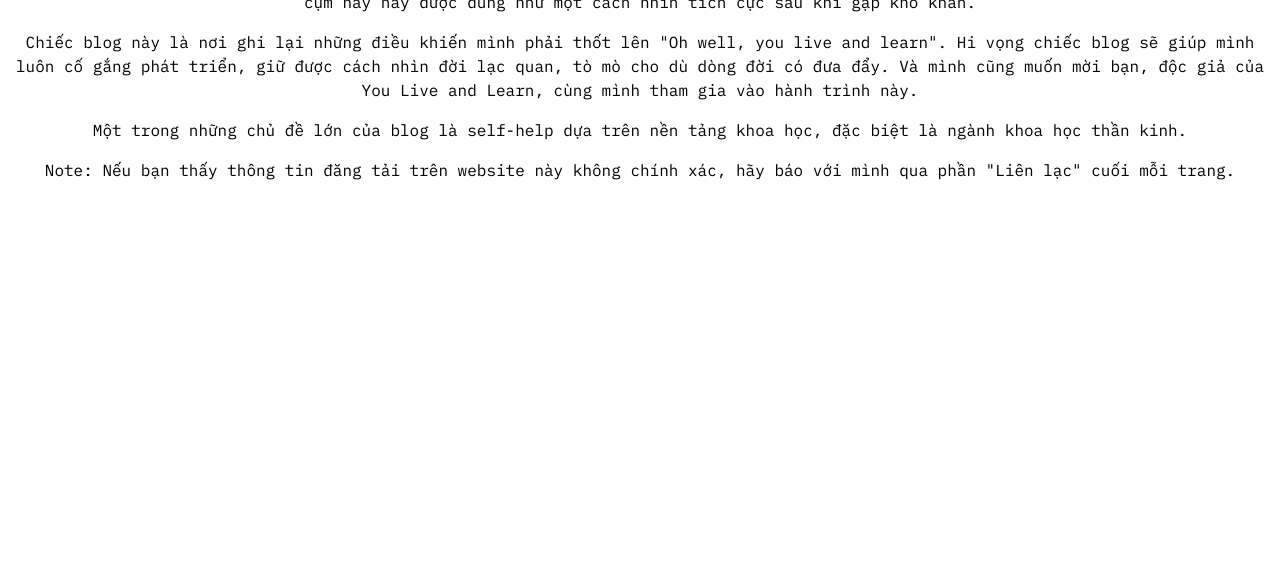
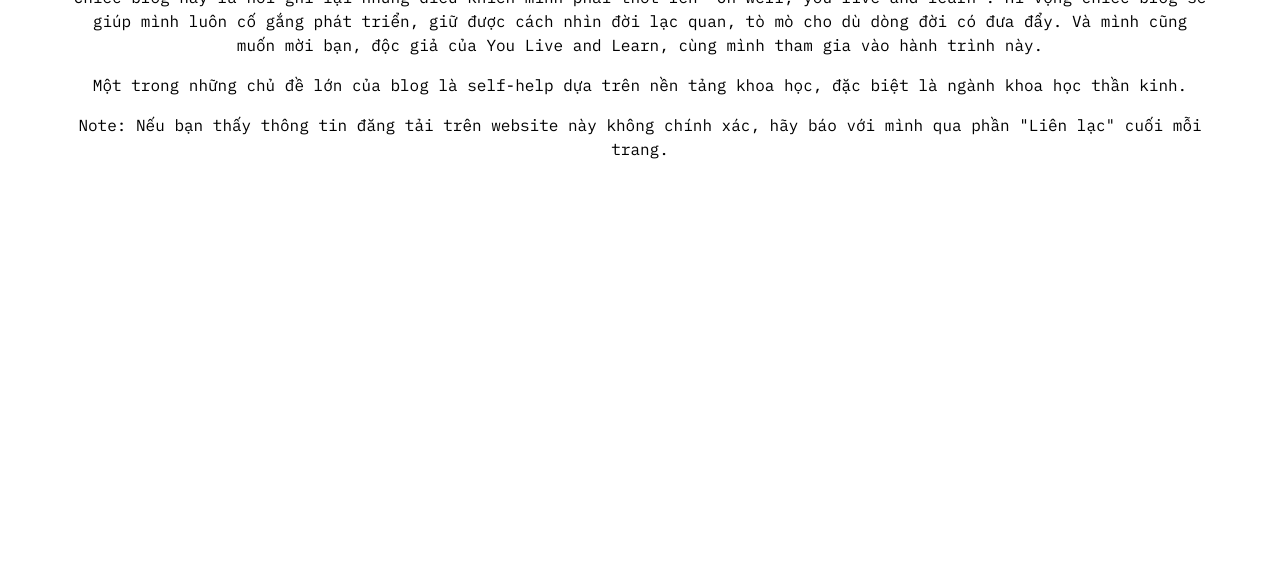
Before and after one commit to quynh-anh-bang/You-live-and-learn, a plain HTML site: page html/index.html in a window 1280 px wide. Shown: the part 231-800 px from the top of the page. Drawn offline with nearby package versions, Linux system fonts and the light colour scheme; files whose address does not match are found by name.

Commit message:
bootstrap 5

```diff
--- a/html/index.html
+++ b/html/index.html
@@ -6,7 +6,8 @@
         <meta name="viewport" content="width=device-width, initial-scale=1">
         <title>You live and learn</title>
         <link rel= "icon" type="images/png" href="C:\Users\Admin\Documents\GitHub\You-live-and-learn\images\brain icon.png">
-        <link rel="stylesheet" href="C:\Users\Admin\Documents\GitHub\You-live-and-learn\style.css">
+        <link rel="stylesheet" href="C:\Users\Admin\Documents\GitHub\You-live-and-learn\css\bootstrap.min.css">
+        <link rel="stylesheet" href="C:\Users\Admin\Documents\GitHub\You-live-and-learn\css\style.css">
         <!-- font-family -->
         <link rel="preconnect" href="https://fonts.googleapis.com">
         <link rel="preconnect" href="https://fonts.gstatic.com" crossorigin>
```
Also changed, not shown: html/neuro-home.html (+2 -1 lines), html/personal-home.html (+1 -0 lines), html/physical health/vid-scoliosis.html (+2 -1 lines), html/physical-home.html (+1 -0 lines).
